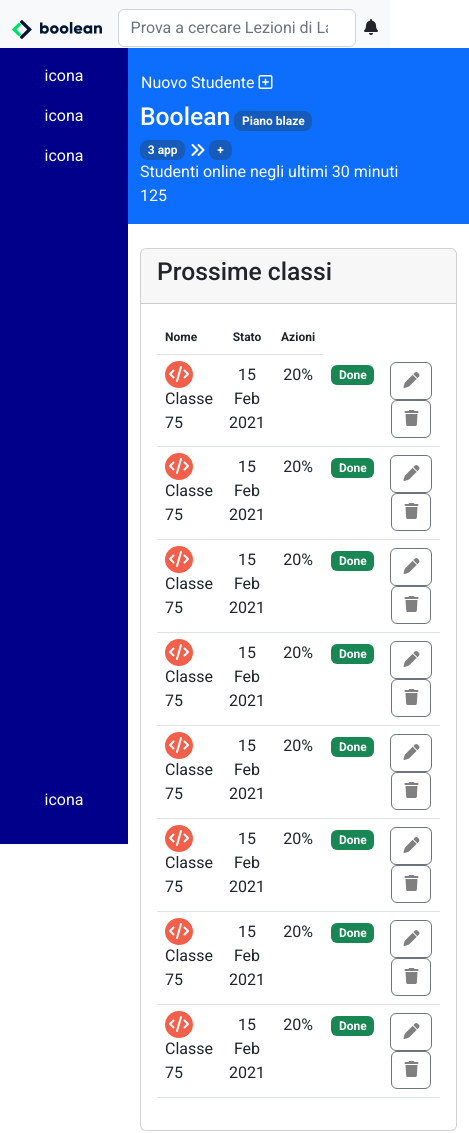
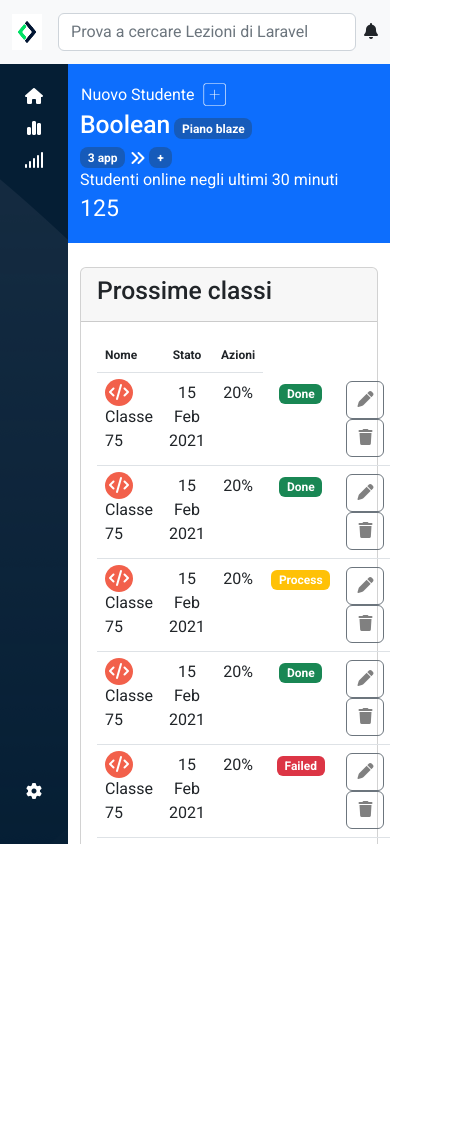
Before and after one commit to marcogiammari/html-css-bootstrap-dashboard, a plain HTML site: page index.html in a window 390 px wide. Shown: the top 1133 px of the page, 469 px wide, since content can reach past the window. After the commit the page ends 844 px from the top, so only its background shows below. Drawn offline with nearby package versions, Linux system fonts and the light colour scheme.

Commit message:
style fa-icons, table, add mobile-logo

```diff
--- a/index.html
+++ b/index.html
@@ -17,8 +17,11 @@
     <header class="sticky-top">
       <nav class="my_navbar navbar bg-light">
         <div class="container-fluid flex-nowrap justify-content-start">
+          <a class="navbar-brand d-none d-md-inline-block" href="#">
+            <img class="img-fluid" src="img/logo.svg" alt="Logo">
+          </a>
           <a class="navbar-brand" href="#">
-            <img class="img-fluid" src="img/logo.svg" alt="Logo">
+            <img id="mobile-logo" class="img-fluid d-md-none" src="img/mobile-logo.png" alt="Logo">
           </a>
           <form class="d-flex w-100" role="search">
             <input class="form-control me-2" type="search" placeholder="Prova a cercare Lezioni di Laravel" aria-label="Search">
@@ -39,14 +42,25 @@
     <main>
       <div class="main-wrapper d-flex">
         <!-- SIDEBAR -->
-        <div class="my_sidebar d-flex flex-column justify-content-between align-items-center py-3 text-white">
-          <nav>
-            <p>icona <span class="d-none d-lg-inline-block">Home</span></p>
-            <p>icona <span class="d-none d-lg-inline-block">Stats</span></p>
-            <p>icona <span class="d-none d-lg-inline-block">Signals</span></p>
+        <div class="my_sidebar d-flex flex-column justify-content-between align-items-center p-4 text-white my_bg-darkblue">
+          <nav class="d-flex flex-column gap-3">
+            <div class="d-flex align-items-center gap-1">
+              <i class="fa-solid fa-house fa-fw"></i>
+              <span class="d-none d-lg-inline-block ms-1">Home</span>
+            </div>
+            <div class="d-flex align-items-center gap-1">
+              <i class="fa-solid fa-chart-simple fa-fw"></i>
+              <span class="d-none d-lg-inline-block ms-1">Stats</span>
+            </div>
+            <div class="d-flex align-items-center gap-1">
+              <i class="fa-solid fa-signal fa-fw"></i>
+              <span class="d-none d-lg-inline-block ms-1">Signals</span>
+            </div>
           </nav>
-          <div>
-            <p>icona <span class="d-none d-lg-inline-block">Admin</span></p>
+          <div class="d-flex align-items-center gap-1">
+            <p><i class="fa-solid fa-gear fa-fw"></i>
+              <span class="d-none d-lg-inline-block ms-1">Admin</span>
+            </p>
           </div>
         </div>
         <div class="my_main-content container-fluid">
@@ -54,8 +68,8 @@
           <div class="row bg-primary text-white py-3">
             <div class="col-12 col-md-4 col-lg-3 order-md-last">
               <!-- OFFCANVAS -->
-              <button class="btn px-0 text-white" type="button" data-bs-toggle="offcanvas" data-bs-target="#offcanvasNewStudent" aria-controls="offcanvasNewStudent">
-                Nuovo Studente <i class="fa-regular fa-square-plus"></i>
+              <button class="btn p-0 text-white d-flex align-items-center" type="button" data-bs-toggle="offcanvas" data-bs-target="#offcanvasNewStudent" aria-controls="offcanvasNewStudent">
+                Nuovo Studente <i class="fa-regular fa-square-plus fs-1 ms-2"></i>
               </button>
 
               <div class="offcanvas offcanvas-end" tabindex="-1" id="offcanvasNewStudent" aria-labelledby="offcanvasNewStudentLabel">
@@ -66,55 +80,62 @@
                 <div class="offcanvas-body text-black">
                   <div>
                     <form action="#">
+
                       <div class="row">
-                        <div class="col-12 col-md-6 d-flex flex-column">
+                        <div class="col-12 col-md-6">
                           <label for="name">Nome</label>
                           <input type="text" class="form-control" id="name">
                         </div>
-                        <div class="col-12 col-md-6 d-flex flex-column">
+                        <div class="col-12 col-md-6">
                           <label for="surname">Cognome</label>
                           <input type="text" class="form-control" id="surname">
                         </div>
                       </div>
-                      <div class="row">
-                        <div class="col-12 col-md-6 d-flex flex-column">
+                      <div class="row my-3">
+                          <div class="col-12 col-md-6">
                             <label for="email">Email</label>
                             <div class="input-group mb-3">
                               <span class="input-group-text" id="basic-addon1">@</span>
                               <input type="email" class="form-control" aria-describedby="basic-addon1">
                           </div>
                         </div>
-                        <div class="col-12 col-md-6 d-flex flex-column">
+                        <div class="col-12 col-md-6">
                           <label for="password">Password</label>
                           <input type="password" class="form-control" id="password">
                         </div>
+                      </div>
                       <div class="row">
-                          <div class="col-12 d-flex flex-column">
+                        <div class="col-12">
                           <label for="address">Indirizzo</label>
                           <input type="text" class="form-control" id="address">
                         </div>
                       </div>
-                        <div class="row">
-                          <div class="col-12 col-md-6 d-flex flex-column">
+                      <div class="row my-3">
+                        <div class="col-12 col-md-6">
                           <label for="city">Città</label>
                           <input type="text" class="form-control" id="city">
                         </div>
-                          <div class="col-12 col-md-4 d-flex flex-column">
+                        <div class="col-12 col-md-4">
                           <label for="nation">Stato</label>
-                            <input type="text" class="form-control" id="nation">
+                          <select class="form-select" id="nation">
+                            <option selected>Scegli</option>
+                            <option value="italia">Italia</option>
+                            <option value="francia">Francia</option>
+                            <option value="germania">Germania</option>
+                          </select>
                         </div>
-                          <div class="col-12 col-md-2 d-flex flex-column">
+                        <div class="col-12 col-md-2">
                           <label for="postal-code">CAP</label>
                           <input type="number" class="form-control" id="postal-code">
                         </div>
                       </div>
                       <div class="row">
-                          <div class="col-12 d-flex flex-column">
-                            <label for="inputGroupFile01">Foto</label>
-                            <input type="file" class="form-control" id="inputGroupFile01">
+                        <div class="col-12">
+                          <label for="input-photo">Foto</label>
+                          <input type="file" class="form-control" id="input-photo">
                         </div>
                       </div>
-                        <div class="row">
+                      <div class="row my-3">
                         <div class="col-12">
                           <div class="form-check">
                             <input class="form-check-input" type="checkbox" value="" id="check-confirm">
@@ -124,11 +145,10 @@
                           </div>
                         </div>
                       </div>
-                        <div class="row">
+                      <div class="row my-2">
                         <div class="col-12">
                           <button type="submit" class="btn btn-primary">Salva</button>
                           <button type="reset" class="btn btn-default pull-right btn-warning">Svuota</button>
-                          </div>
                         </div>
                       </div>
                     </form>
@@ -150,9 +170,9 @@
                 <span class="badge text-white my_bg-lightblue rounded-3 d-none d-lg-inline-block">Boolean blog app</span>
               </div>
             </div>
-            <div class="col-12 col-md-4 col-lg-3 d-flex flex-column justify-content-around">
+            <div class="col-12 col-md-4 col-lg-3 d-flex flex-column justify-content-center">
               <span>Studenti online negli ultimi 30 minuti</span>
-              <span class="">125</span>
+              <span class="fs-3">125</span>
             </div>
           </div>
 
@@ -169,7 +189,7 @@
                     <table class="table table-hover text-center">
                       <thead>
                         <tr>
-                          <th scope="col" class="text-start">Nome</th>
+                          <th scope="col" class="text-start w-50">Nome</th>
                           <th scope="col" class="d-none d-md-table-cell">Data inizio</th>
                           <th scope="col" class="d-none d-md-table-cell">ROI</th>
                           <th scope="col">Stato</th>
@@ -186,11 +206,11 @@
                             <span class="badge text-bg-success">Done</span>
                           </td>
                           <td>
-                            <button class="btn my_color-grey border-secondary">
-                              <i class="fa-solid fa-pen"></i>
+                            <button class="btn my_color-grey border-secondary px-2">
+                              <i class="fa-solid fa-pen fa-fw"></i>
                             </button>
-                            <button class="btn my_color-grey border-secondary">
-                              <i class="fa-solid fa-trash"></i>
+                            <button class="btn my_color-grey border-secondary px-2">
+                              <i class="fa-solid fa-trash fa-fw"></i>
                             </button>
                           </td>
                         </tr>
@@ -204,11 +224,29 @@
                             <span class="badge text-bg-success">Done</span>
                           </td>
                           <td>
-                            <button class="btn my_color-grey border-secondary">
-                              <i class="fa-solid fa-pen"></i>
+                            <button class="btn my_color-grey border-secondary px-2">
+                              <i class="fa-solid fa-pen fa-fw"></i>
                             </button>
-                            <button class="btn my_color-grey border-secondary">
-                              <i class="fa-solid fa-trash"></i>
+                            <button class="btn my_color-grey border-secondary px-2">
+                              <i class="fa-solid fa-trash fa-fw"></i>
+                            </button>
+                          </td>
+                        </tr>
+                        <tr>
+                          <td>
+                            <span class="rounded-circle my_bg-orange text-white p-1"><i class="fa-solid fa-code"></i></span> Classe 75
+                          </td>
+                          <td>15 Feb 2021</td>
+                          <td>20%</td>
+                          <td>
+                            <span class="badge text-bg-warning text-white">Process</span>
+                          </td>
+                          <td>
+                            <button class="btn my_color-grey border-secondary px-2">
+                              <i class="fa-solid fa-pen fa-fw"></i>
+                            </button>
+                            <button class="btn my_color-grey border-secondary px-2">
+                              <i class="fa-solid fa-trash fa-fw"></i>
                             </button>
                           </td>
                         </tr>
@@ -222,11 +260,29 @@
                             <span class="badge text-bg-success">Done</span>
                           </td>
                           <td>
-                            <button class="btn my_color-grey border-secondary">
-                              <i class="fa-solid fa-pen"></i>
+                            <button class="btn my_color-grey border-secondary px-2">
+                              <i class="fa-solid fa-pen fa-fw"></i>
                             </button>
-                            <button class="btn my_color-grey border-secondary">
-                              <i class="fa-solid fa-trash"></i>
+                            <button class="btn my_color-grey border-secondary px-2">
+                              <i class="fa-solid fa-trash fa-fw"></i>
+                            </button>
+                          </td>
+                        </tr>
+                        <tr>
+                          <td>
+                            <span class="rounded-circle my_bg-orange text-white p-1"><i class="fa-solid fa-code"></i></span> Classe 75
+                          </td>
+                          <td>15 Feb 2021</td>
+                          <td>20%</td>
+                          <td>
+                            <span class="badge text-bg-danger">Failed</span>
+                          </td>
+                          <td>
+                            <button class="btn my_color-grey border-secondary px-2">
+                              <i class="fa-solid fa-pen fa-fw"></i>
+                            </button>
+                            <button class="btn my_color-grey border-secondary px-2">
+                              <i class="fa-solid fa-trash fa-fw"></i>
                             </button>
                           </td>
                         </tr>
@@ -240,11 +296,29 @@
                             <span class="badge text-bg-success">Done</span>
                           </td>
                           <td>
-                            <button class="btn my_color-grey border-secondary">
-                              <i class="fa-solid fa-pen"></i>
+                            <button class="btn my_color-grey border-secondary px-2">
+                              <i class="fa-solid fa-pen fa-fw"></i>
                             </button>
-                            <button class="btn my_color-grey border-secondary">
-                              <i class="fa-solid fa-trash"></i>
+                            <button class="btn my_color-grey border-secondary px-2">
+                              <i class="fa-solid fa-trash fa-fw"></i>
+                            </button>
+                          </td>
+                        </tr>
+                        <tr>
+                          <td>
+                            <span class="rounded-circle my_bg-orange text-white p-1"><i class="fa-solid fa-code"></i></span> Classe 75
+                          </td>
+                          <td>15 Feb 2021</td>
+                          <td>20%</td>
+                          <td>
+                            <span class="badge text-bg-danger">Failed</span>
+                          </td>
+                          <td>
+                            <button class="btn my_color-grey border-secondary px-2">
+                              <i class="fa-solid fa-pen fa-fw"></i>
+                            </button>
+                            <button class="btn my_color-grey border-secondary px-2">
+                              <i class="fa-solid fa-trash fa-fw"></i>
                             </button>
                           </td>
                         </tr>
@@ -258,65 +332,11 @@
                             <span class="badge text-bg-success">Done</span>
                           </td>
                           <td>
-                            <button class="btn my_color-grey border-secondary">
-                              <i class="fa-solid fa-pen"></i>
+                            <button class="btn my_color-grey border-secondary px-2">
+                              <i class="fa-solid fa-pen fa-fw"></i>
                             </button>
-                            <button class="btn my_color-grey border-secondary">
-                              <i class="fa-solid fa-trash"></i>
-                            </button>
-                          </td>
-                        </tr>
-                        <tr>
-                          <td>
-                            <span class="rounded-circle my_bg-orange text-white p-1"><i class="fa-solid fa-code"></i></span> Classe 75
-                          </td>
-                          <td>15 Feb 2021</td>
-                          <td>20%</td>
-                          <td>
-                            <span class="badge text-bg-success">Done</span>
-                          </td>
-                          <td>
-                            <button class="btn my_color-grey border-secondary">
-                              <i class="fa-solid fa-pen"></i>
-                            </button>
-                            <button class="btn my_color-grey border-secondary">
-                              <i class="fa-solid fa-trash"></i>
-                            </button>
-                          </td>
-                        </tr>
-                        <tr>
-                          <td>
-                            <span class="rounded-circle my_bg-orange text-white p-1"><i class="fa-solid fa-code"></i></span> Classe 75
-                          </td>
-                          <td>15 Feb 2021</td>
-                          <td>20%</td>
-                          <td>
-                            <span class="badge text-bg-success">Done</span>
-                          </td>
-                          <td>
-                            <button class="btn my_color-grey border-secondary">
-                              <i class="fa-solid fa-pen"></i>
-                            </button>
-                            <button class="btn my_color-grey border-secondary">
-                              <i class="fa-solid fa-trash"></i>
-                            </button>
-                          </td>
-                        </tr>
-                        <tr>
-                          <td>
-                            <span class="rounded-circle my_bg-orange text-white p-1"><i class="fa-solid fa-code"></i></span> Classe 75
-                          </td>
-                          <td>15 Feb 2021</td>
-                          <td>20%</td>
-                          <td>
-                            <span class="badge text-bg-success">Done</span>
-                          </td>
-                          <td>
-                            <button class="btn my_color-grey border-secondary">
-                              <i class="fa-solid fa-pen"></i>
-                            </button>
-                            <button class="btn my_color-grey border-secondary">
-                              <i class="fa-solid fa-trash"></i>
+                            <button class="btn my_color-grey border-secondary px-2">
+                              <i class="fa-solid fa-trash fa-fw"></i>
                             </button>
                           </td>
                         </tr>
@@ -332,11 +352,11 @@
                     <div class="accordion" id="accordionFaq">
                       <div class="accordion-item">
                         <h2 class="accordion-header" id="headingOne">
-                          <button class="accordion-button" type="button" data-bs-toggle="collapse" data-bs-target="#collapseOne" aria-expanded="true" aria-controls="collapseOne">
-                            Come aggiungere un nuovo studente?
+                          <button class="accordion-button collapsed" type="button" data-bs-toggle="collapse" data-bs-target="#collapseOne" aria-expanded="false" aria-controls="collapseOne">
+                            Come posso accedere alle informazioni del mio account?
                           </button>
                         </h2>
-                        <div id="collapseOne" class="accordion-collapse collapse show" aria-labelledby="headingOne" data-bs-parent="#accordionFaq">
+                        <div id="collapseOne" class="accordion-collapse collapse" aria-labelledby="headingOne" data-bs-parent="#accordionFaq">
                           <div class="accordion-body">
                             Lorem, ipsum dolor sit amet consectetur adipisicing elit. Itaque facere maxime, repellendus inventore nisi ut exercitationem praesentium laborum nulla deleniti quis voluptatem voluptate nam repellat cumque et magnam, quibusdam aperiam!
                           </div>
--- a/main/style.css
+++ b/main/style.css
@@ -8,6 +8,7 @@
 .my_bg-lightblue {background-color: #165bba;}
 .my_bg-orange {background-color: #f2604b;}
 .my_color-grey {color: grey}
+.my_bg-darkblue {background-color: #051e34;}
 
 /* --- GENERAL --- */
 
@@ -18,15 +19,27 @@ body {
 /* --- HEADER --- */
 
 .my_navbar {
-    height: 3rem;
+    height: 4rem;
+}
+
+#mobile-logo {
+    height: 2.25rem;
 }
 
 /* --- MAIN --- */
 
 .my_sidebar {
-    min-width: 8rem;
-    height: calc(100vh - 3rem);
-    background-color: darkblue;
+    height: calc(100vh - 4rem);
+    background-image: url(/img/sidebar-bg.png);
+}
+
+.my_sidebar i {
+    font-size: 1rem;
+}
+
+.my_main-content {
+    overflow-y: auto;
+    max-height: calc(100vh - 4rem);
 }
 
 thead > tr {
@@ -36,3 +49,7 @@ thead > tr {
 tr > td:first-child {
     text-align: left;
 }
+
+i.fa-regular.fa-square-plus {
+    -webkit-text-stroke: 2px #0d6efd;
+}
```
Lines whose indentation alone changed are shown as unchanged.
